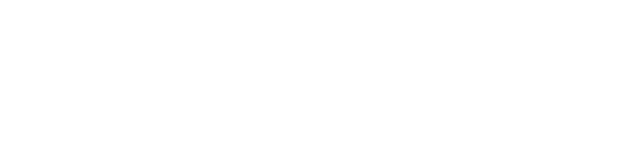
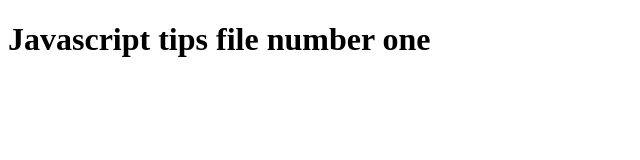
Before and after one commit to HmSani6699/Sumit_vai, a plain HTML site: page Tips_JavaScript_1/index.html in a window 1280 px wide. Shown: the whole page, without its empty margins (0-640 px from the left). Drawn offline with Linux system fonts and the light colour scheme.

```diff
--- a/Tips_JavaScript_1/index.html
+++ b/Tips_JavaScript_1/index.html
@@ -6,7 +6,7 @@
     <title>Javascript tips file  number 1</title>
 </head>
 <body>
-
+    <h1>Javascript tips file number one</h1>
     <script src="tips.js"></script>
 </body>
 </html>
```
